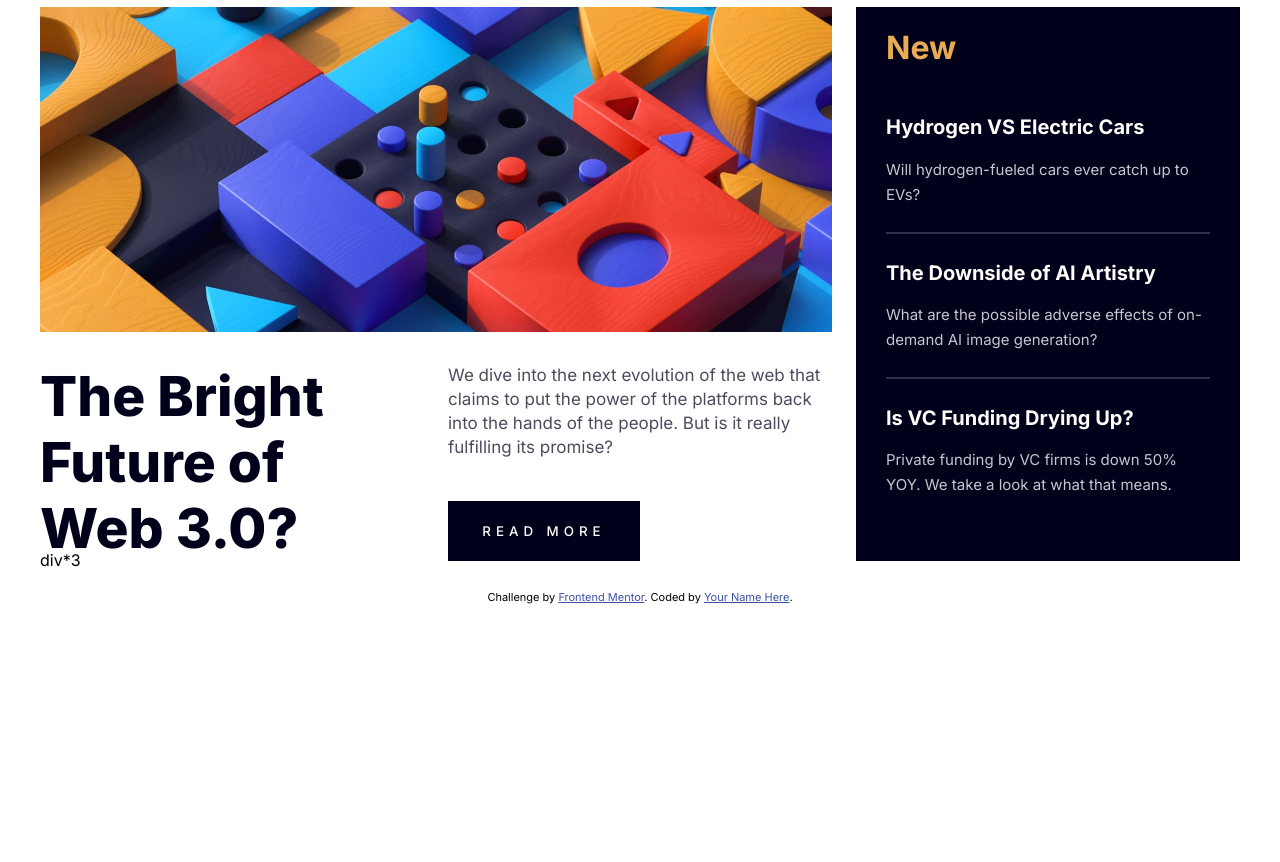
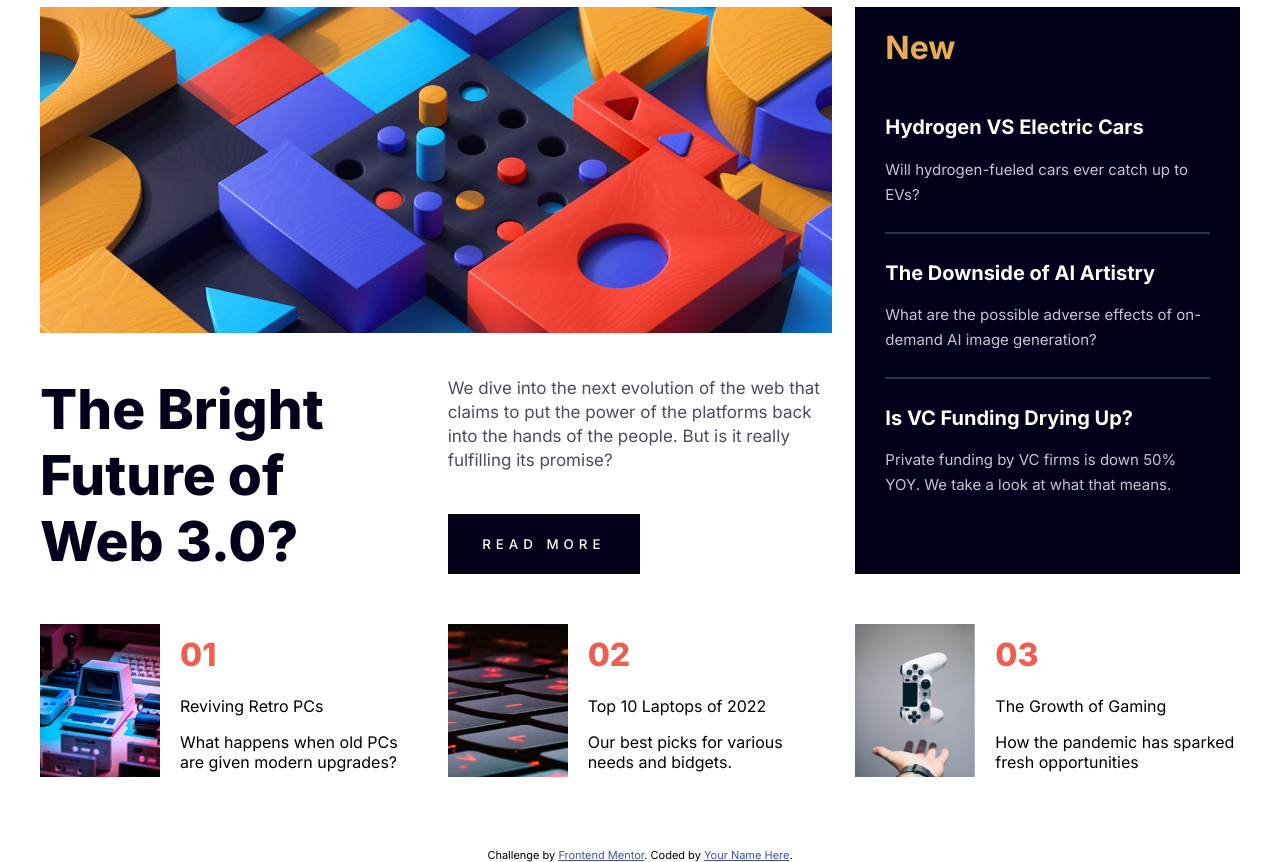
Before and after one commit to kocokoy/news-homepage-main, a plain HTML site: page index.html in a window 1280 px wide. Shown: the part 82-944 px from the top of the page. Before the commit the page ends 800 px from the top, so only its background shows below. Drawn offline with Linux system fonts and the light colour scheme.

Commit message:
fixed for footer

```diff
--- a/index.html
+++ b/index.html
@@ -60,7 +60,30 @@
       </div>
     </main>
     <footer>
-      div*3
+      <div class="footer-grid">
+        <img src="/assets/images/image-retro-pcs.jpg" alt="">
+        <div>
+          <h1>01</h1>
+          <p>Reviving Retro PCs</p>
+          <p>What happens when old PCs are given modern upgrades?</p>
+        </div>
+      </div>
+      <div class="footer-grid">
+        <img src="/assets/images/image-top-laptops.jpg" alt="">
+        <div>
+          <h1>02</h1>
+          <p>Top 10 Laptops of 2022</p>
+          <p>Our best picks for various needs and bidgets.</p>
+        </div>
+      </div>
+      <div class="footer-grid">
+        <img src="/assets/images/image-gaming-growth.jpg" alt="">
+        <div>
+          <h1>03</h1>
+          <p>The Growth of Gaming</p>
+          <p>How the pandemic has sparked fresh opportunities</p>
+        </div>
+      </div>
     </footer>
   </div>
 
--- a/styles/style.css
+++ b/styles/style.css
@@ -33,8 +33,6 @@ header{
 
 nav{
     display: grid;
-    padding: 0;
-    margin: 0;
     gap: 50px;
     grid-template-columns:repeat(5, auto);
     color: var(--Darkgrayishblue);
@@ -43,8 +41,10 @@ nav{
 main{
     display: grid;
     width: 100%;
+    height: 100%;
     grid-template-columns: repeat(3,1fr);
-    gap: 2%;
+    gap: 23px;
+
 }
 
 .main-grid-holder:nth-child(1){
@@ -55,6 +55,7 @@ main{
 
 .main-grid-holder:nth-child(2){
     background-color: var(--Verydarkblue);
+    height: auto;
     grid-column: 3/4;
     grid-row: 1/3;
     padding: 0px 30px;
@@ -121,3 +122,30 @@ main{
     letter-spacing: 5px;
     border: none;
 }
+
+footer{
+    height: 50%;
+    width: 100%;
+    display: grid;
+    grid-template-columns: repeat(3,1fr);
+    gap: 23px;
+}
+
+.footer-grid{
+    display: grid;
+    grid-template-columns: 140px 1fr;
+    justify-content: center;
+    align-items: center;
+
+}
+
+.footer-grid h1{
+    font-weight: 800;
+    color: var(--Softred);
+
+}
+
+.footer-grid img{
+    height: 60%;
+
+}
```
